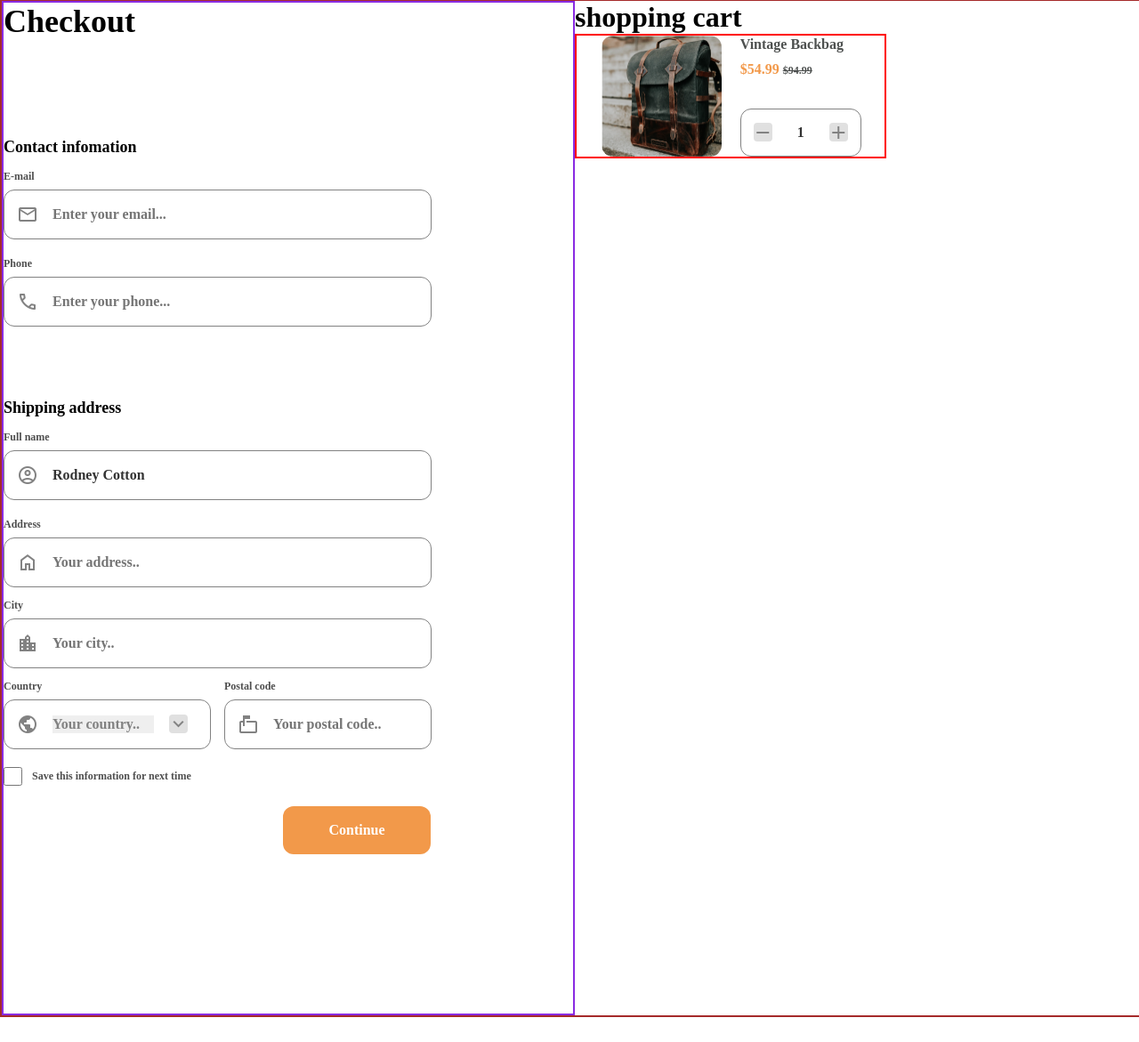
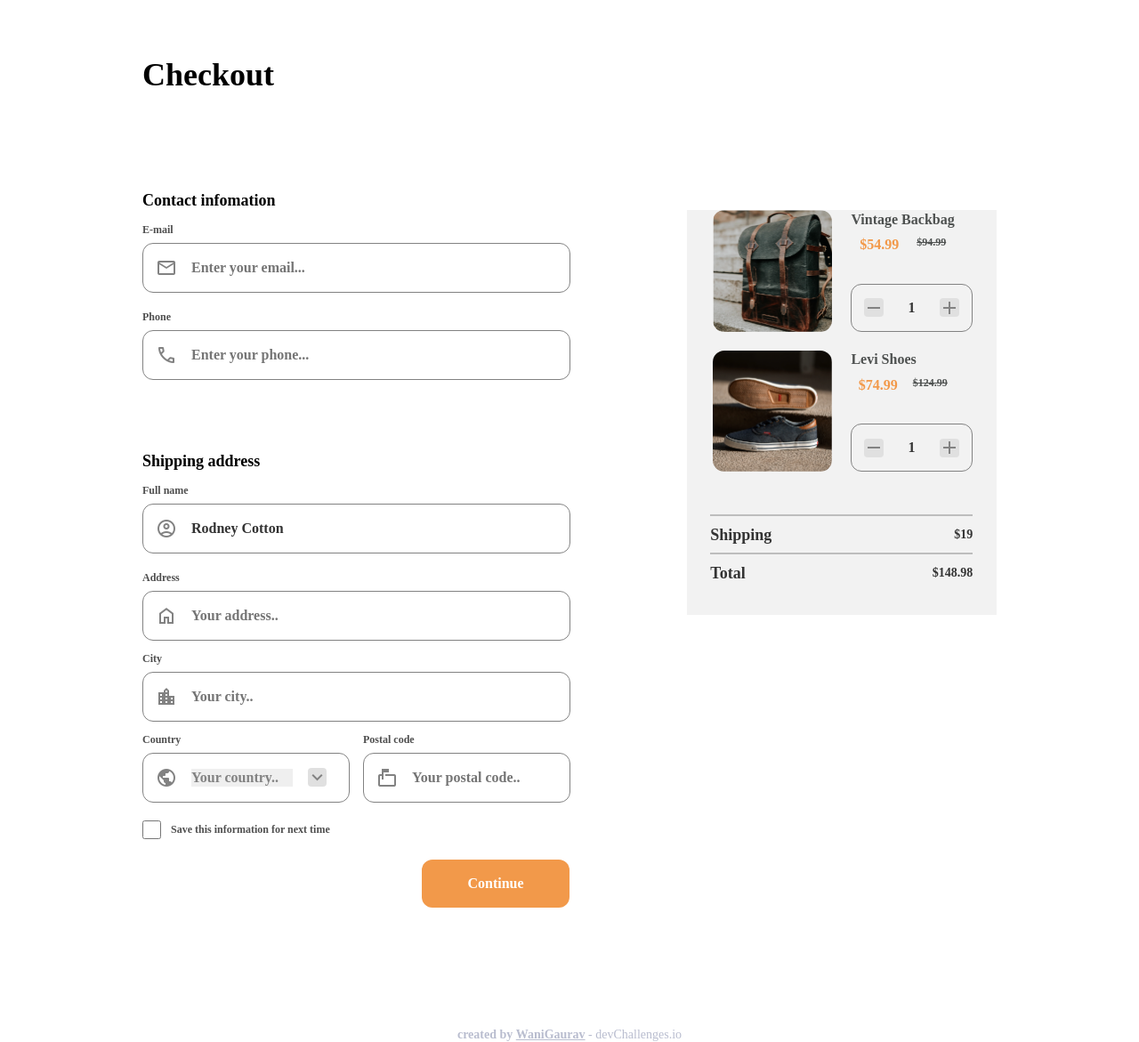
Before and after one commit to WaniGaurav/checkout-page-devChallenges, a plain HTML site: page index.html in a window 1280 px wide. Shown: the part 1-1172 px from the top of the page at 89% size. Before the commit the page ends 1144 px from the top, so only its background shows below. Drawn offline with nearby package versions, Linux system fonts and the light colour scheme.

Commit message:
9th commit

```diff
--- a/components/contents.js
+++ b/components/contents.js
@@ -173,13 +173,14 @@ userInfoCreate(ids2, reqFields2 ,reqFields2type, placeholders2, symbols2);
 userInfoPostalAddrs(ids2, reqFields3 ,reqFields3type, placeholders3, symbols3, option3);
 
 
-let shoppingCart = (productName) => {
+let shoppingCart = (productName, actualPrice, oldPrice, quantityArray, chargesDesc, actualCharges) => {
     let mainDiv = document.getElementById("cart")
+
+    let innerDiv = document.createElement("div");
+    innerDiv.className="cart-grid";
 
     for (let index = 0; index < productName.length; index++) {
 
-        let innerDiv = document.createElement("div");
-        innerDiv.className="cart-grid";
 
         // img tag start
         let imgTag = document.createElement("img")
@@ -192,8 +193,8 @@ let shoppingCart = (productName) => {
         let priceDiv = document.createElement("div")
         priceDiv.className="price"
 
-            let  productNameDiv = document.createElement("div")
-            productNameDiv.className="product-name-div"
+                let  productNameDiv = document.createElement("div")
+                productNameDiv.className="product-name-div"
 
                 let spanTag1 = document.createElement("span")
                 spanTag1.className = "product-name"
@@ -201,6 +202,77 @@ let shoppingCart = (productName) => {
                 productNameDiv.appendChild(spanTag1)
             priceDiv.appendChild(productNameDiv)
 
+                let priceAmountDiv = document.createElement("div")
+                priceAmountDiv.className = "price-amount-div"
+
+                let priceSpanTag1 = document.createElement("span");
+                priceSpanTag1.className = "price-actual"
+                priceSpanTag1.innerHTML = actualPrice[index]
+                priceAmountDiv.appendChild(priceSpanTag1)
+
+                let priceSpanTag2 = document.createElement("span");
+                priceSpanTag2.className = "price-strikethrough"
+                priceSpanTag2.innerHTML = oldPrice[index]
+                priceAmountDiv.appendChild(priceSpanTag2)
+            priceDiv.appendChild(priceAmountDiv)
+
+                let quantityDiv = document.createElement("div")
+                quantityDiv.className = "qantity"
+
+                    // let quantitySpanTag;
+                    for (let index = 0; index < 3; index++) {
+
+                        let quantitySpanTag = document.createElement("span");
+
+                        if (index == 1) {
+                            quantitySpanTag.classList.add( "qantity-number", "symbol-design");
+                        }else{
+                            quantitySpanTag.classList.add( "material-symbols-outlined", "flexClass", "symbol-design", "symbol-background");
+                        }
+                        quantitySpanTag.innerHTML = quantityArray[index]
+
+                        quantityDiv.appendChild(quantitySpanTag)
+
+                    }
+            priceDiv.appendChild(quantityDiv)
+        innerDiv.appendChild(priceDiv)
 
     }
+    mainDiv.appendChild(innerDiv)
+
+    let innerDiv2 = document.createElement("div")
+    innerDiv2.className = "charges"
+
+    for (let index = 0; index < 2; index++) {
+
+            let hrTag = document.createElement("hr")
+            hrTag.className = "hr-line"
+            innerDiv2.appendChild(hrTag)
+
+        let chargesContentDiv = document.createElement("div")
+        chargesContentDiv.className = "charges-content"
+
+            let spanTag = document.createElement("span")
+            spanTag.className = "charges-desc"
+            spanTag.innerHTML = chargesDesc[index]
+            chargesContentDiv.appendChild(spanTag)
+
+            let spanTag1 = document.createElement("span")
+            spanTag1.className = "actual-charges"
+            spanTag1.innerHTML = actualCharges[index]
+            chargesContentDiv.appendChild(spanTag1)
+        innerDiv2.appendChild(chargesContentDiv)
+    }
+    innerDiv.appendChild(innerDiv2)
 }
+
+
+let productNamevalues = ["Vintage Backbag", "Levi Shoes"];
+let actualPricevalues = ["$54.99","$74.99"];
+let oldPricevalues = ["$94.99", "$124.99"];
+let quantityArrayvalues = ["remove", "1", "add"];
+let chargesDesc = ["Shipping", "Total"];
+let actualCharges = ["$19", "$148.98"];
+
+
+shoppingCart(productNamevalues, actualPricevalues, oldPricevalues, quantityArrayvalues, chargesDesc, actualCharges)
--- a/components/style.css
+++ b/components/style.css
@@ -23,6 +23,7 @@
     --padding-top-divContainer-user-info2:0.813rem;
     --padding-right-divContainer-user-info1:1.938rem;
     --padding-top-chkbox-wrapper:1.249rem;
+    --footer-padding:8.375rem;
 
     --margin-right-chkbox:0.688rem;
     --margin-symbol-design-kybrd-down-arrow-left:1.063rem;
@@ -51,7 +52,7 @@
 
 }
 
-@media (width <1000px){
+@media (width <900px){
     :root {
         --fs-title:1.5rem;
         --fs-checkout-details:0.875rem;
@@ -71,6 +72,7 @@
         --padding-top-divContainer-user-info2:0.701rem;
         --padding-right-divContainer-user-info1:1.455rem;
         --padding-top-chkbox-wrapper:1.081rem;
+        --footer-padding:2.75rem;
 
         --margin-right-chkbox:0.486rem;
         --margin-symbol-design-kybrd-down-arrow-left:0.833rem;
@@ -99,12 +101,18 @@
 }
 
 .container{
-    width: min(100% , 1440px);
     /* height: min(100% , 1140px); */
-    height: 1140px;
+    width: min(100% , 960px);
+    margin: auto;
+    /* display: flex; */
+}
+.container-wrapper{
     display: flex;
-    margin: auto;
-    border: 2px solid brown;
+    justify-content: space-between;
+    /* width: fit-content; */
+    /* height: 1140px; */
+    /* border: 2px solid brown; */
+    /* flex-direction: column; */
 }
 .flexClass{
     display: flex;
@@ -112,15 +120,19 @@
     justify-content: center;
 }
 .left{
-    width: 50%;
-    border: 2px solid blueviolet;
+    /* width: 50%; */
+    flex: 0 0 50%;
+    /* border: 2px solid blueviolet; */
 }
+
 .title{
+    margin-top: 64px;
     font-family: Montserrat;
     font-size: var(--fs-title);
     font-weight: 600;
     letter-spacing: 0em;
     padding-bottom: var(--padding-bottom-title);
+    /* border: 2px solid greenyellow; */
 }
 .checkout-details{
     font-family: Montserrat;
@@ -312,10 +324,15 @@ input[type="number"]::-webkit-inner-spin-button{
 .cart-grid{
     display: grid;
     grid-template-columns: repeat(2 , 1fr);
+    align-items: end;
     gap: 1.325rem;
-    border: 2px solid red;
+    /* width:383px;
+    height: 535px; */
+    margin-top: 5.029rem;
+    background-color: #F2F2F2;
+    /* border: 2px solid red; */
 }
-.cartImge{
+.cartImage{
     justify-self: end;
     width: 134.20564316218895px;
     height: 136.27360581579214px;
@@ -366,10 +383,11 @@ input[type="number"]::-webkit-inner-spin-button{
     /* angle: 0.02 deg; */
 }
 .price-amount-div{
+    display: flex;
+    justify-content: space-around;
     padding-top: 6px;
-    width: 9rem;
+    width: 7.3rem;
     height: 29.273431878725866px;
-    rotate: 0.02 deg;
 
 }
 .symbol-background{
@@ -387,3 +405,79 @@ input[type="number"]::-webkit-inner-spin-button{
     text-align: left;
     color: #333333;
 }
+
+.charges{
+    place-self: center;
+    width: 295px;
+    padding: 1.67rem;
+    grid-column: 1 / span 2;
+}
+.hr-line{
+    border: 1px solid #BDBDBD
+}
+.charges-content{
+    display: flex;
+    align-items: center;
+    justify-content: space-between;
+    padding: 0.6rem 0;
+}
+.charges-desc{
+    font-family: Montserrat;
+    font-size: 18px;
+    font-weight: 600;
+    line-height: 22px;
+    letter-spacing: 0em;
+    text-align: left;
+    color: #333333;
+}
+.actual-charges{
+    font-family: Montserrat;
+    font-size: 14px;
+    font-weight: 600;
+    line-height: 17px;
+    letter-spacing: 0em;
+    text-align: right;
+    color: #333333;
+}
+
+
+.footer{
+    padding-top: var(--footer-padding);
+    display: flex;
+    justify-content: center;
+}
+.ftext{
+    font-family: Montserrat;
+    font-size: 0.875rem;
+    font-weight: 500;
+    line-height: 17px;
+    letter-spacing: 0em;
+    color: #B9BDCF;
+}
+.ftext b{
+    font-family: Montserrat;
+    font-size: 0.875rem;
+    font-weight: 700;
+    line-height: 17px;
+    letter-spacing: 0em;
+}
+.ftext strong{
+    font-family: Montserrat;
+    font-size: 0.875rem;
+    font-weight: 600;
+    line-height: 17px;
+    letter-spacing: 0em;
+}
+
+
+/* mobile */
+
+@media only screen and (max-width:900px){
+
+    .container{
+        width: min(100%, 375px);
+    }
+    .container-wrapper{
+        flex-direction: column-reverse;
+    }
+}
--- a/index.html
+++ b/index.html
@@ -9,8 +9,9 @@
 </head>
 <body>
     <div class="container">
+        <p class="title">Checkout</p>
+        <div class="container-wrapper">
             <div class="left">
-            <p class="title">Checkout</p>
                 <div class="contact-info">
                     <div id="userInfo" class="user-information">
                         <p class="checkout-details">Contact infomation</p>
@@ -31,9 +32,27 @@
                 </div>
             </div>
             <div id="cart" class="right">
-            <h1>shopping cart</h1>
-            <div class="cart-grid">
-                <img src="./images/photo1.png" alt="First-Product" class="cartImge">
+                <!-- <div class="charges">
+                    <hr class="hr-line">
+                    <div class="charges-content">
+                        <span class="charges-desc">Shipping</span>
+                        <span class="actual-charges">$19</span>
+                    </div>
+                </div> -->
+            </div>
+        </div>
+        <footer class="footer">
+            <span class="ftext">
+                <strong>created by</strong> <b><u>WaniGaurav</u></b> - devChallenges.io
+            </span>
+        </footer>
+    </div>
+    <script src="./components/contents.js"></script>
+</body>
+</html>
+<!-- <h1>shopping cart</h1> -->
+<!-- <div class="cart-grid">
+    <img src="./images/photo1.png" alt="First-Product" class="cartImage">
     <div class="price">
         <div class="product-name-div">
             <span class="product-name">Vintage Backbag</span>
@@ -48,12 +67,7 @@
             <span class="material-symbols-outlined flexClass symbol-design symbol-background">add</span>
         </div>
     </div>
-            </div>
-        </div>
-    </div>
-    <script src="./components/contents.js"></script>
-</body>
-</html>
+</div> -->
 <!-- <div class="user-info">
             <label class="label-txt">E-mail</label>
             <div class="info-wrapper">
```
Lines whose indentation alone changed are shown as unchanged.
